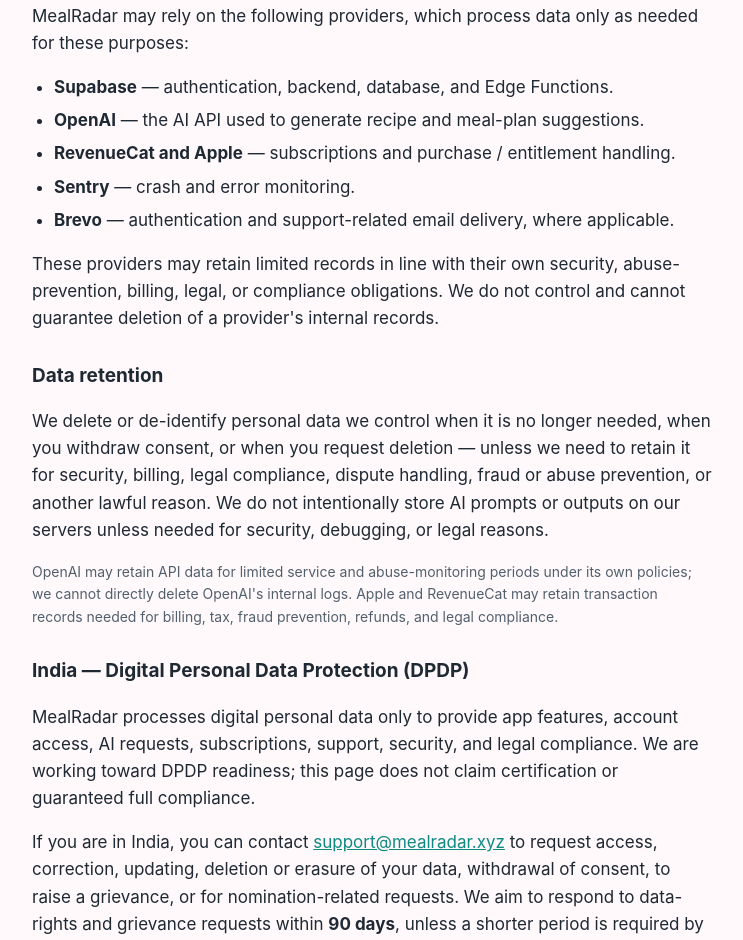
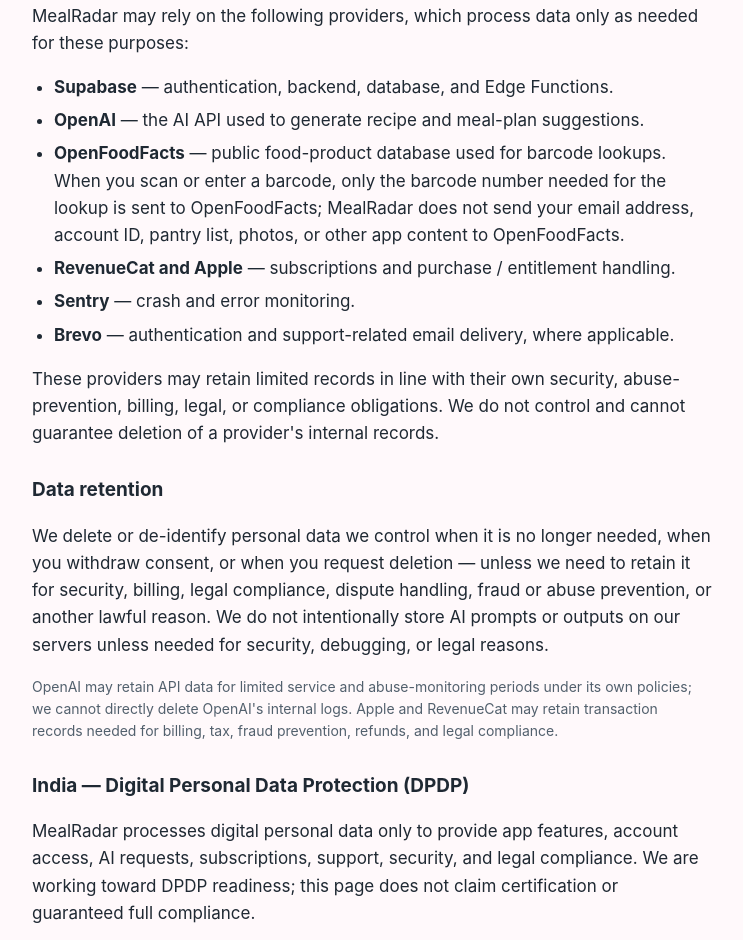
Before and after one commit to snigdha26d/mealradar-legal-site, a plain HTML site: page privacy.html in a window 1280 px wide. Shown: the part 2677-3617 px from the top of the page, without its empty margins (268-1011 px from the left). Drawn offline with Linux system fonts and the light colour scheme.

Commit message:
Disclose OpenFoodFacts barcode lookup

```diff
--- a/privacy.html
+++ b/privacy.html
@@ -120,6 +120,11 @@
         Functions.</li>
       <li><strong>OpenAI</strong> — the AI API used to generate recipe and
         meal-plan suggestions.</li>
+      <li><strong>OpenFoodFacts</strong> — public food-product database used for
+        barcode lookups. When you scan or enter a barcode, only the barcode
+        number needed for the lookup is sent to OpenFoodFacts; MealRadar does
+        not send your email address, account ID, pantry list, photos, or other
+        app content to OpenFoodFacts.</li>
       <li><strong>RevenueCat and Apple</strong> — subscriptions and purchase /
         entitlement handling.</li>
       <li><strong>Sentry</strong> — crash and error monitoring.</li>
```
